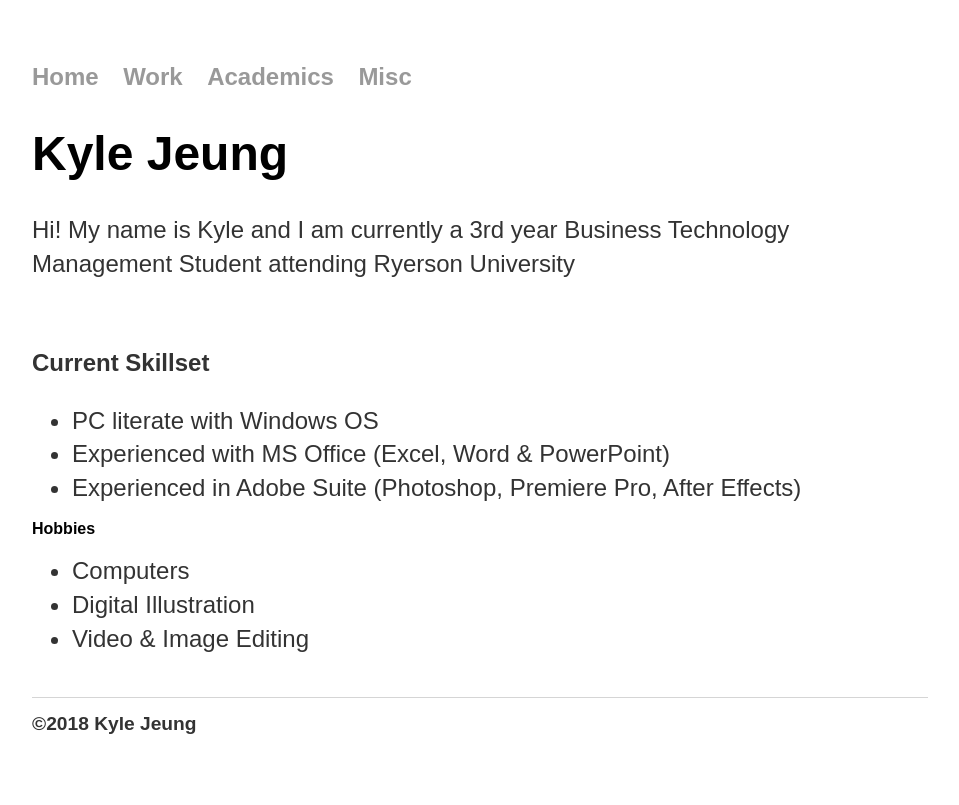
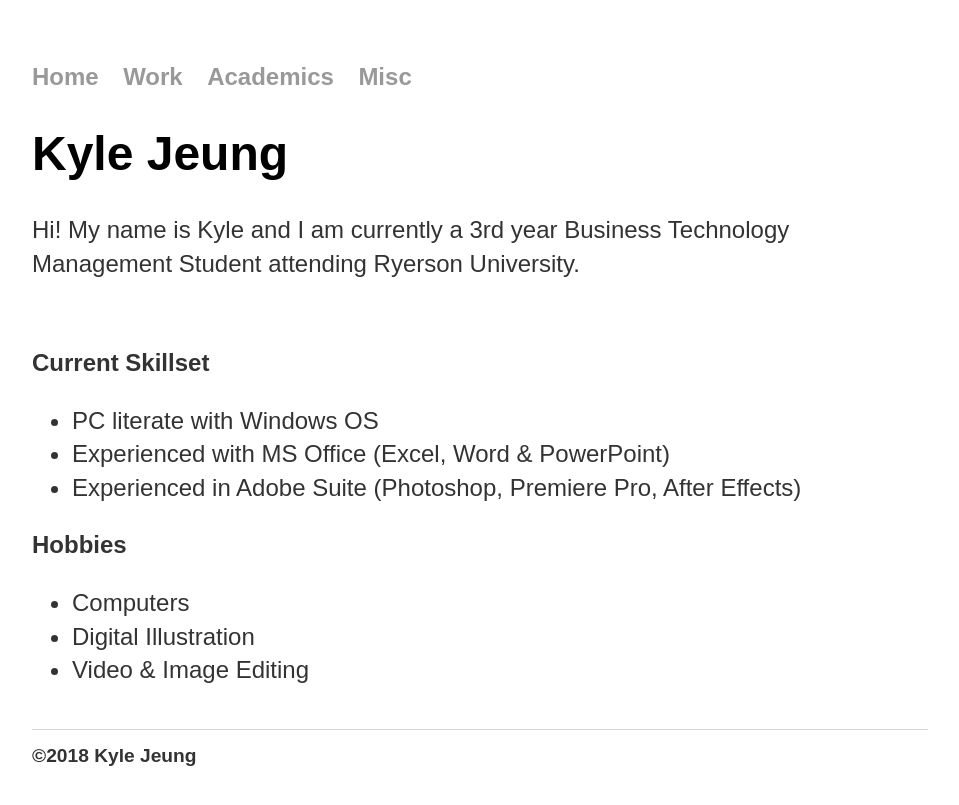
Before and after one commit to jeungkyle/portfolio, a Jekyll site: the page built from index.html, in a window 1280 px wide. Shown: the top 805 px of the page, without its empty margins (160-1119 px from the left). Built offline with Jekyll 4.4.1, drawn with Linux system fonts in a browser that asks for light colours.

Commit message:
Update index.html

```diff
--- a/index.html
+++ b/index.html
@@ -4,7 +4,7 @@ title: Kyle Jeung
 ---
 <div class="blurb">
 	<h1>Kyle Jeung</h1>
-	<p>Hi! My name is Kyle and I am currently a 3rd year Business Technology Management Student attending Ryerson University</p><br>
+	<p>Hi! My name is Kyle and I am currently a 3rd year Business Technology Management Student attending Ryerson University.</p><br>
 	<p>
 		<b>Current Skillset</b><br>
 		<ul>
@@ -12,6 +12,8 @@ title: Kyle Jeung
 			<li>Experienced with MS Office (Excel, Word & PowerPoint)</li>
 			<li>Experienced in Adobe Suite (Photoshop, Premiere Pro, After Effects)</li>
 		</ul>
+	</p>
+	<p>
 		<b>Hobbies</b><br>
 		<ul>
 			<li>Computers</li>
```
